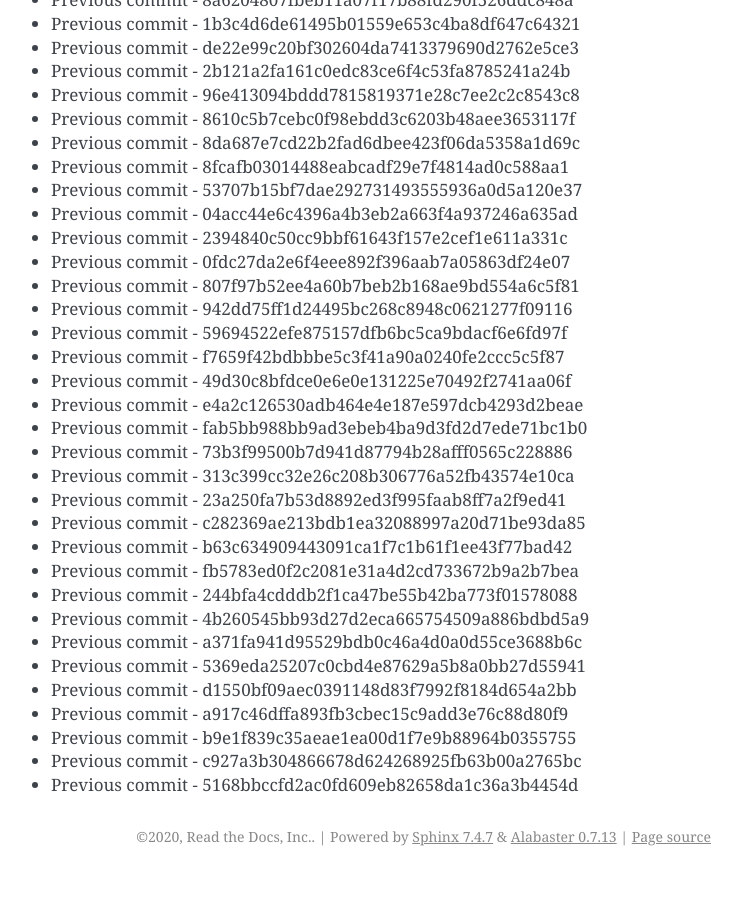
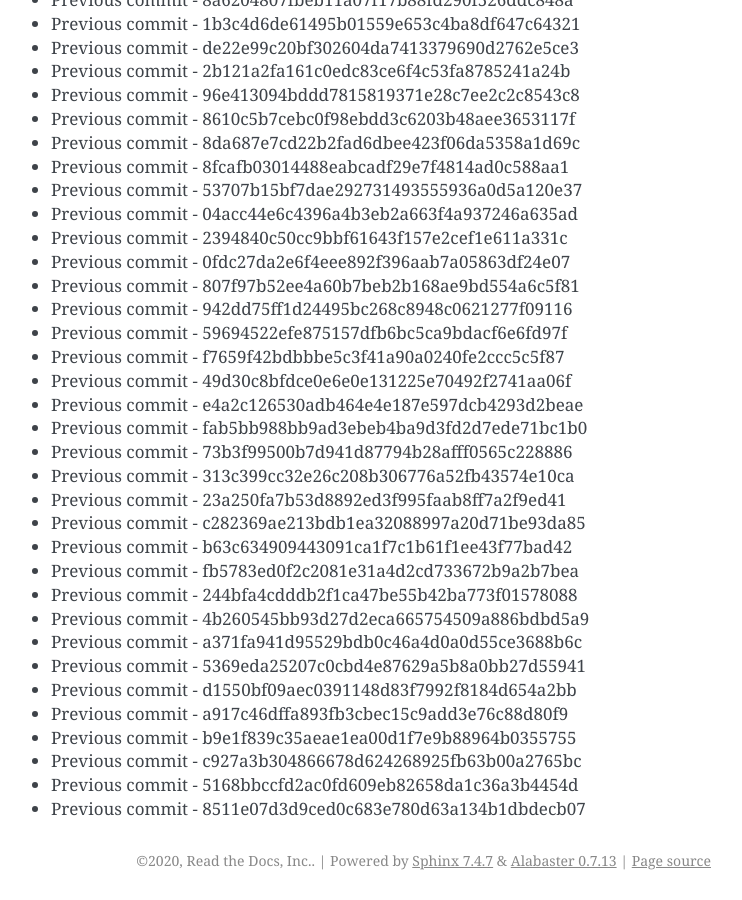
Before and after one commit to readthedocs/rtd-git-stresstest, a Sphinx documentation site: the page built from docs/updates.rst, in a window 1280 px wide and 900 px high, scrolled down 17242 px. Shown: the whole window, without its empty margins (399-1141 px from the left). Built offline with Sphinx 7.4.7, drawn with Linux system fonts in a browser that asks for light colours; before the commit the page ends 18118 px from its top, so only the background shows below that.

Commit message:
Generating commit from previous: 8511e07d3d9ced0c683e780d63a134b1dbdecb07

```diff
--- a/docs/updates.rst
+++ b/docs/updates.rst
@@ -756,3 +756,4 @@ It can be tested for any performance characteristics.
 * Previous commit - b9e1f839c35aeae1ea00d1f7e9b88964b0355755
 * Previous commit - c927a3b304866678d624268925fb63b00a2765bc
 * Previous commit - 5168bbccfd2ac0fd609eb82658da1c36a3b4454d
+* Previous commit - 8511e07d3d9ced0c683e780d63a134b1dbdecb07
```
